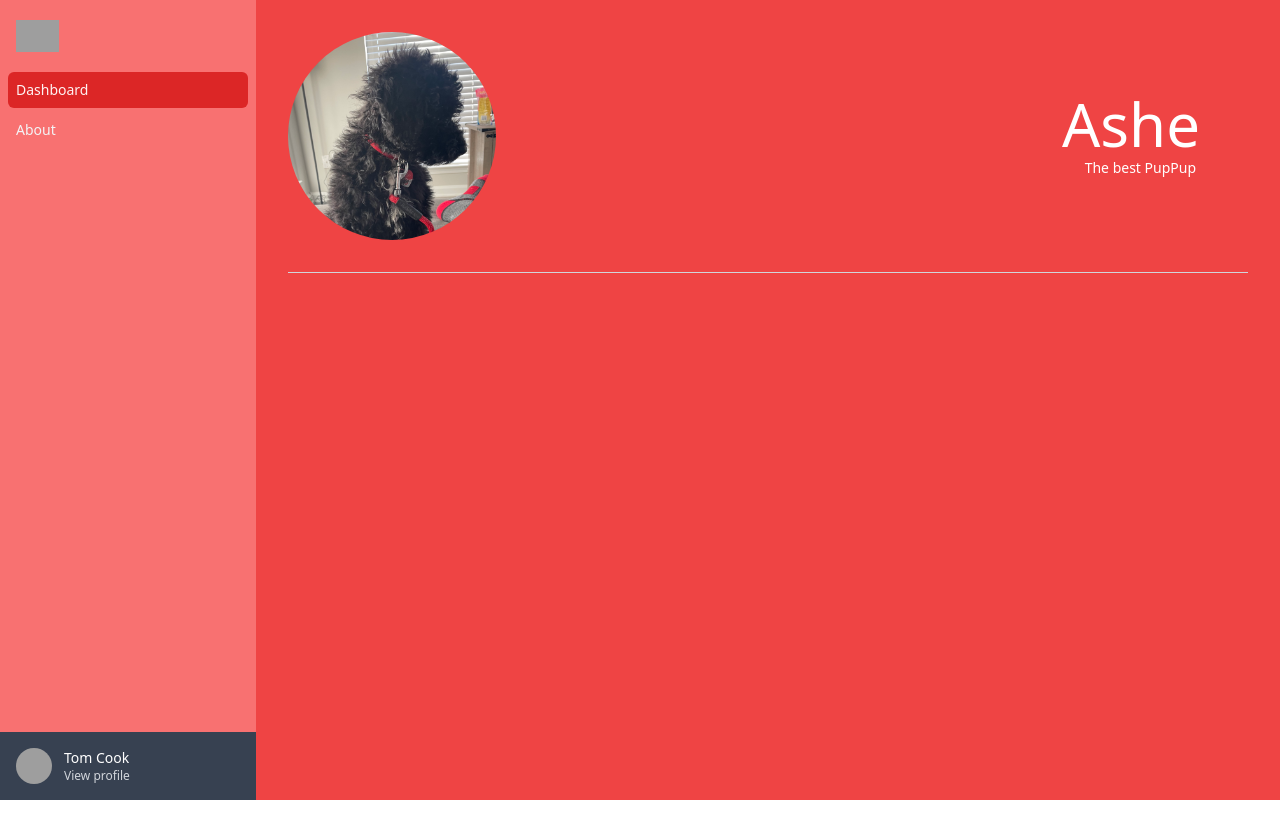
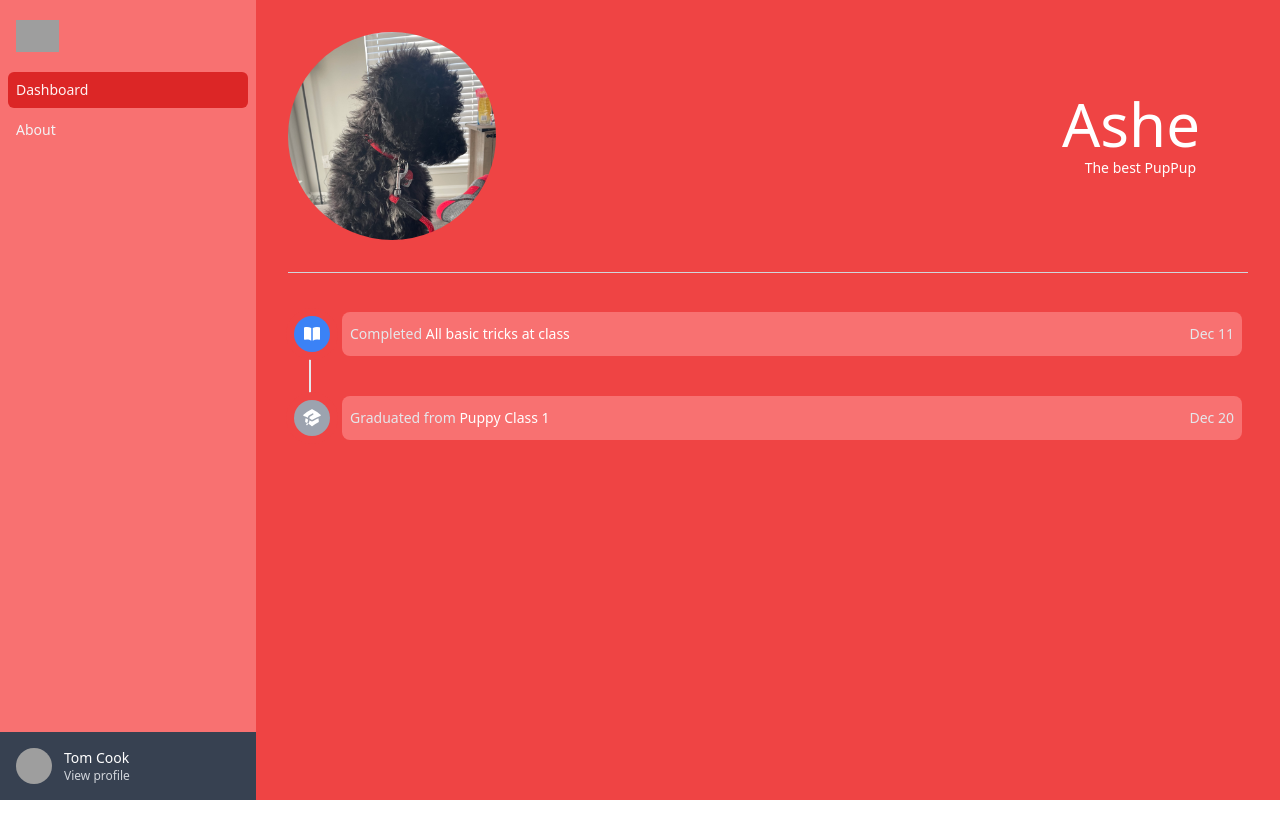
Before and after one commit to Jtcruthers/jtcruthers.github.io, a Nuxt app: page /ashe in a window 1280 px wide. After the commit the page ends 800 px from the top, so only its background shows below. Built offline with nearby package versions, Linux system fonts and the light colour scheme; grey boxes are pictures that could not be loaded.

Commit message:
Ashe page feed

```diff
--- a/app.vue
+++ b/app.vue
@@ -10,12 +10,24 @@ import SidebarLayout from './components/layouts/SidebarLayout.vue';
 
 <style>
 html, body {
-  height: 100%;
+  height: 100vh;
+  min-height: 100vh;
   width: 100%;
+  max-width: 100vw;
+  overflow-x: hidden;
+  padding: 0;
+  margin: 0 auto;
 }
 
 #__nuxt {
-  height: 100%;
-  width: 100%;
+  position: fixed;
+  top: 0;
+  left: 0;
+  right: 0;
+  bottom: 0;
+  padding: 0;
+  margin: 0;
+  overflow: auto;
+  background-color: theme('colors.red.500');
 }
 </style>
--- /dev/null
+++ b/components/AsheFeed.vue
@@ -0,0 +1,55 @@
+<script setup lang="ts">
+import { AcademicCapIcon, BookOpenIcon } from '@heroicons/vue/20/solid'
+
+const timeline = [
+  {
+    id: 2,
+    content: 'Completed',
+    target: 'All basic tricks at class',
+    href: '#',
+    date: 'Dec 11',
+    datetime: '2022-12-11',
+    icon: BookOpenIcon,
+    iconBackground: 'bg-blue-500',
+  },
+  {
+    id: 1,
+    content: 'Graduated from',
+    target: 'Puppy Class 1 ',
+    href: '#',
+    date: 'Dec 20',
+    datetime: '2022-12-20',
+    icon: AcademicCapIcon,
+    iconBackground: 'bg-gray-400',
+  },
+]
+</script>
+
+<template>
+  <div class="flow-root">
+    <ul role="list" class="mb-8">
+      <li v-for="(event, eventIndex) in timeline" :key="event.id">
+        <div class="relative pb-10">
+          <span v-if="eventIndex !== timeline.length - 1" class="absolute top-4 left-4 -ml-px h-full w-0.5 bg-gray-200" aria-hidden="true" />
+          <div class="relative flex space-x-3">
+            <div>
+              <span :class="[event.iconBackground, 'h-9 w-9 mt-1 rounded-full flex items-center justify-center ring-8 ring-red-500']">
+                <component :is="event.icon" class="h-5 w-5 text-white" aria-hidden="true" />
+              </span>
+            </div>
+            <div class="flex min-w-0 flex-1 justify-between space-x-4 py-3 bg-red-400 px-2 rounded-lg">
+              <div>
+                <p class="text-sm text-gray-200">
+                  {{ event.content }} <a :href="event.href" class="font-medium text-white">{{ event.target }}</a>
+                </p>
+              </div>
+              <div class="whitespace-nowrap text-right text-sm text-gray-200">
+                <time :datetime="event.datetime">{{ event.date }}</time>
+              </div>
+            </div>
+          </div>
+        </div>
+      </li>
+    </ul>
+  </div>
+</template>
--- a/pages/ashe.vue
+++ b/pages/ashe.vue
@@ -8,7 +8,10 @@
       </div>
     </div>
 
-    <Divider class="mt-8" />
+    <Divider class="mt-8 mb-8" />
 
+    <div class="pt-10 mx-1.5">
+      <AsheFeed />
+    </div>
   </div>
 </template>
```
Also changed, not shown: public/images/molly_and_ashe_little.jpeg (added).
